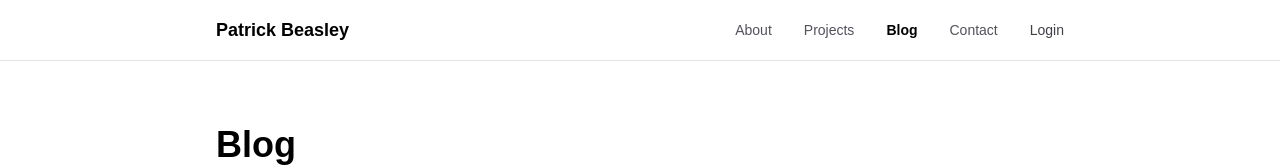
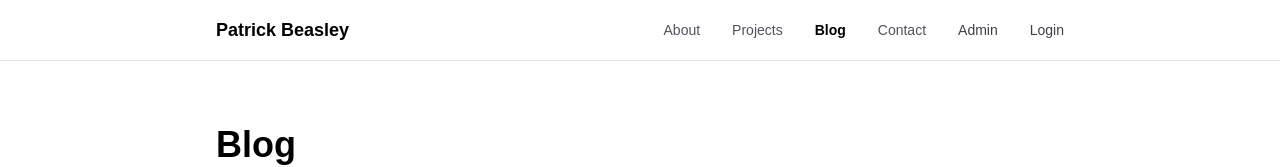
Before and after one commit to PatrickBeasley/personal-homepage, a Next.js app: page /blog in a window 1280 px wide. Shown: the top 167 px of the page. Built offline with nearby package versions, Linux system fonts and the light colour scheme; no server answers; the database is empty.

Commit message:
fix: always show Admin nav entry

```diff
--- a/components/site-nav.tsx
+++ b/components/site-nav.tsx
@@ -15,7 +15,7 @@ function getLinkClass(isActive: boolean) {
 }
 
 export default async function SiteNav({ currentPath }: SiteNavProps) {
-  const { user, isAdmin } = await getUserContext();
+  const { user } = await getUserContext();
   const nextPath = encodeURIComponent(currentPath);
 
   return (
@@ -45,6 +45,11 @@ export default async function SiteNav({ currentPath }: SiteNavProps) {
               Contact
             </Link>
           </li>
+          <li>
+            <Link href="/admin" className="text-zinc-700 dark:text-zinc-300 hover:text-black dark:hover:text-white">
+              Admin
+            </Link>
+          </li>
           {!user && (
             <li>
               <Link
@@ -52,13 +57,6 @@ export default async function SiteNav({ currentPath }: SiteNavProps) {
                 className="text-zinc-700 dark:text-zinc-300 hover:text-black dark:hover:text-white"
               >
                 Login
-              </Link>
-            </li>
-          )}
-          {user && isAdmin && (
-            <li>
-              <Link href="/admin" className="text-zinc-700 dark:text-zinc-300 hover:text-black dark:hover:text-white">
-                Admin
               </Link>
             </li>
           )}
```
